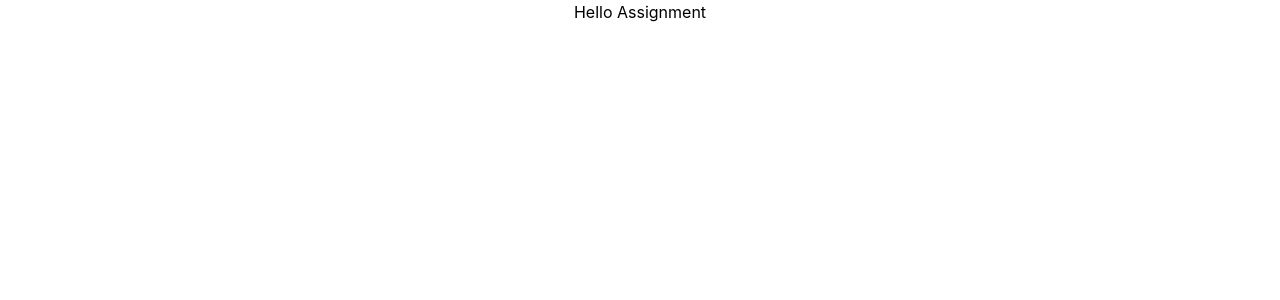
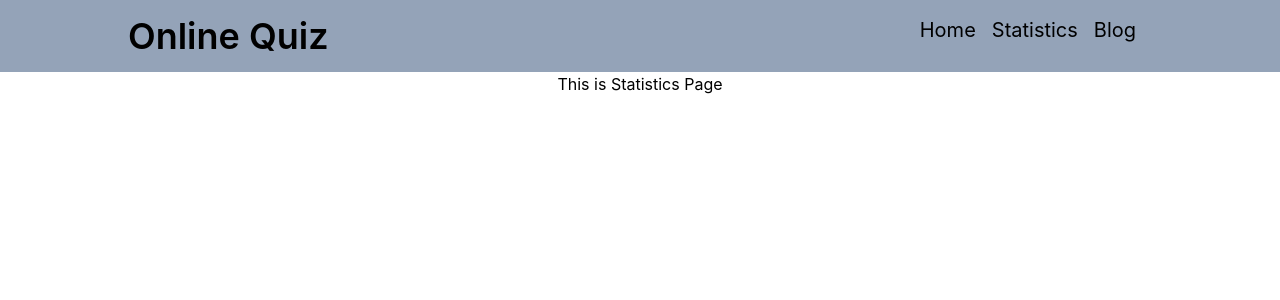
Before and after one commit to Akzaber/quiz-qrackers-website, a React (Create React App) app: page /statistics in a window 1280 px wide. Shown: the top 300 px of the page. Built offline with nearby package versions, Linux system fonts and the light colour scheme.

Commit message:
navbar commit

```diff
--- /dev/null
+++ b/public/quizData.json
@@ -0,0 +1 @@
+{"status":true,"data":[{"id":1,"name":"React","logo":"https://live.staticflickr.com/65535/52413593240_e00326e727_o.png","total":8},{"id":2,"name":"JavaScript","logo":"https://live.staticflickr.com/65535/52412638962_12e932256a_o.png","total":9},{"id":4,"name":"CSS","logo":"https://live.staticflickr.com/65535/52413665713_5977a693cb_o.png","total":8},{"id":5,"name":"Git","logo":"https://live.staticflickr.com/65535/52412639027_5692c15b3f_o.png","total":11}]}
--- a/src/App.js
+++ b/src/App.js
@@ -1,9 +1,34 @@
+import { createBrowserRouter, RouterProvider } from 'react-router-dom';
 import './App.css';
+import Blog from './components/Blog/Blog';
+import Home from './components/Home/Home';
+import Statistics from './components/Statistics/Statistics';
+import Main from './layouts/Main';
 
 function App() {
+  const router = createBrowserRouter([
+    {
+      path: '/',
+      element: <Main></Main>,
+      children: [
+        {
+          path: '/',
+          element: <Home></Home>
+        },
+        {
+          path: '/statistics',
+          element: <Statistics></Statistics>
+        },
+        {
+          path: '/blog',
+          element: <Blog></Blog>
+        }
+      ]
+    }
+  ])
   return (
     <div className="App">
-      <h1>Hello Assignment</h1>
+      <RouterProvider router={router}></RouterProvider>
     </div>
   );
 }
--- /dev/null
+++ b/src/components/Blog/Blog.js
@@ -0,0 +1,11 @@
+import React from 'react';
+
+const Blog = () => {
+  return (
+    <div>
+      <h1>This Is Blog Page</h1>
+    </div>
+  );
+};
+
+export default Blog;
--- /dev/null
+++ b/src/components/Header/Header.css
@@ -0,0 +1,3 @@
+.activeClassName{
+  background-color: aqua;
+}
--- /dev/null
+++ b/src/components/Header/Header.js
@@ -0,0 +1,20 @@
+import React from 'react';
+import './Header.css';
+import { NavLink } from 'react-router-dom';
+
+const Header = () => {
+  return (
+    <nav className='flex justify-between px-32 bg-slate-400 py-4'>
+      <div>
+        <h2 className='text-4xl font-semibold'>Online Quiz</h2>
+      </div>
+      <div>
+        <NavLink className={`mr-4 text-xl ${({isActive}) => isActive? `activeClassName` : undefined}`} to='/'>Home</NavLink>
+        <NavLink className='mr-4 text-xl' to='/statistics'>Statistics</NavLink>
+        <NavLink className='mr-4 text-xl' to='/blog'>Blog</NavLink>
+      </div>
+    </nav>
+  );
+};
+
+export default Header;
--- /dev/null
+++ b/src/components/Home/Home.js
@@ -0,0 +1,14 @@
+import React from 'react';
+
+const Home = () => {
+  return (
+    <div>
+      <div>
+        <h1 className='text-4xl'>This Is home Page</h1>
+        <img src="/src/quiz.jpg" alt="" />
+      </div>
+    </div>
+  );
+};
+
+export default Home;
--- /dev/null
+++ b/src/components/Statistics/Statistics.js
@@ -0,0 +1,11 @@
+import React from 'react';
+
+const Statistics = () => {
+  return (
+    <div>
+      <h1>This is Statistics Page</h1>
+    </div>
+  );
+};
+
+export default Statistics;
--- /dev/null
+++ b/src/layouts/Main.js
@@ -0,0 +1,14 @@
+import React from 'react';
+import { Outlet } from 'react-router-dom';
+import Header from '../components/Header/Header';
+
+const Main = () => {
+  return (
+    <div>
+      <Header></Header>
+      <Outlet></Outlet>
+    </div>
+  );
+};
+
+export default Main;
```
Also changed, not shown: src/quiz.jpg (added).
